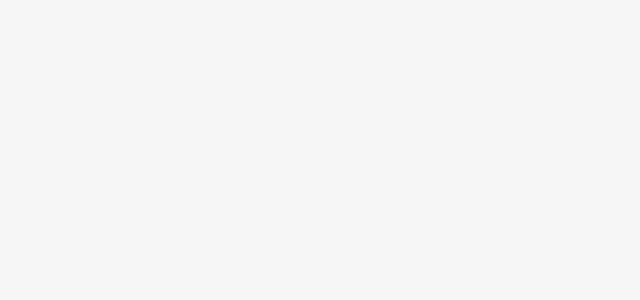
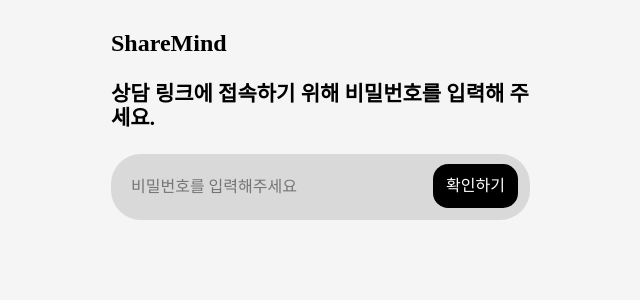
Before and after one commit to rmdnps10/sharemind-client, a React (Create React App) app: page /counselLink/1 in a window 1280 px wide. Before the commit this address had no page. Shown: the top 300 px of the page, without its empty margins (319-959 px from the left). Built offline with nearby package versions, Linux system fonts and the light colour scheme; a web font is replaced by a local one.

Commit message:
Feat: uuid 라우팅 구현, 채팅룸 통신 실패 시 비밀번호 입력 링크로

```diff
--- a/src/Router.tsx
+++ b/src/Router.tsx
@@ -12,9 +12,9 @@
       <Routes>
         <Route path="/request/:counselorId" element={<RequestPage />} />
         <Route path="/payment" element={<PaymentPage />} />
-        <Route path="/counselLink" element={<CounselLinkPage />} />
+        <Route path="/counselLink/:uuid" element={<CounselLinkPage />} />
         <Route path="/rating/:uuid" element={<RatingPage />} />
-        <Route path="/chat" element={<ChatRoomPage />}></Route>
+        <Route path="/chat/:uuid" element={<ChatRoomPage />}></Route>
         <Route path="/admin" element={<AdminPage />}></Route>
       </Routes>
     </>
--- a/src/components/CounselLink/PwInput.tsx
+++ b/src/components/CounselLink/PwInput.tsx
@@ -1,25 +1,23 @@
 import { instace } from 'api/axios';
 import { Input } from 'components/Common';
 import { useState } from 'react';
-import { useNavigate } from 'react-router-dom';
+import { useNavigate, useParams } from 'react-router-dom';
 import styled from 'styled-components';
 export const PwInput = () => {
   const [input, setInput] = useState('');
   const handleOnChange = (e: React.ChangeEvent<HTMLInputElement>) => {
     setInput(e.target.value);
   };
+  const params = useParams();
   const navigate = useNavigate();
   const onClickPasswordCheck = async () => {
-    // consult uuid 테스트용, 실제론 백엔드에서 메일로 링크를 쏴주기에,
-    // useParmas써서 parmas.uuid 이런식으로 받아오면 될듯하다
     try {
-      const res = await instace.post(
-        '/consults/f2de38ac-8173-4cc5-aeb2-e04eaf94bdbc',
-        {
-          password: input,
-        },
-      );
-      navigate('/chat', { state: { data: res.data, password: input } });
+      const res = await instace.post(`/consults/${params.uuid}`, {
+        password: input,
+      });
+      navigate(`/chat/${params.uuid}`, {
+        state: { data: res.data, password: input },
+      });
     } catch (err) {
       alert('비밀번호를 잘못 입력했습니다');
     }
--- a/src/pages/ChatRoomPage.tsx
+++ b/src/pages/ChatRoomPage.tsx
@@ -4,7 +4,7 @@
 import ChatHeader from 'components/Chatting/ChatHeader';
 import ChatInput from 'components/Chatting/ChatInput';
 import { useEffect, useState } from 'react';
-import { useLocation } from 'react-router-dom';
+import { useLocation, useNavigate, useParams } from 'react-router-dom';
 import styled from 'styled-components';
 
 interface messages {
@@ -14,8 +14,7 @@
 
 const ChatRoomPage = () => {
   const location = useLocation();
-  const { state } = location;
-  const { password } = state;
+  const params = useParams();
   // 고객인지, 상담사인지여부에 따라 랜더링 여부 다르게
   const [isCustomer, setIsCustomer] = useState<boolean>();
   // 경고 모달창 띄울지
@@ -34,16 +33,18 @@
   const [counselorName, setCounselorName] = useState<string>('');
   const [userName, setUserName] = useState<string>('');
   const [inputText, setInputText] = useState('');
+  const [consultid, setConsultid] = useState('');
+  const navigate = useNavigate();
 
   useEffect(() => {
     const getChatData = async () => {
-      const res = await instace.post(
-        '/consults/f2de38ac-8173-4cc5-aeb2-e04eaf94bdbc',
-        {
+      try {
+        const { state } = location;
+        const { password } = state;
+        const res = await instace.post('/consults/', {
           password: password,
-        },
-      );
-
+        });
+        setConsultid(res.data.consultId);
         setIsCustomer(res.data.loginByCustomer);
         const customerMessages = res.data.messageResponses.filter(
           (item: any) => item.isCustomer === true,
@@ -51,7 +52,9 @@
         const userMessages = res.data.messageResponses.filter(
           (item: any) => item.isCustomer === false,
         );
-      const customerContent = customerMessages.map((item: any) => item.content);
+        const customerContent = customerMessages.map(
+          (item: any) => item.content,
+        );
         const counselorContent = userMessages.map((item: any) => item.content);
         setMessages({
           customer: customerContent,
@@ -60,7 +63,10 @@
         setIsVisibleIntro(false);
         if (isCustomer) {
           setUserName(res.data.customerNickname);
-        if (messages.customer.length === 0 && messages.counselor.length === 0) {
+          if (
+            messages.customer.length === 0 &&
+            messages.counselor.length === 0
+          ) {
             setIsActiveInput(true);
           } else if (
             messages.customer.length === 1 &&
@@ -72,7 +78,10 @@
           }
         } else {
           setCounselorName(res.data.counselorNickname);
-        if (messages.counselor.length === 0 && messages.customer.length === 1) {
+          if (
+            messages.counselor.length === 0 &&
+            messages.customer.length === 1
+          ) {
             setIsActiveInput(true);
           } else if (
             messages.counselor.length === 1 &&
@@ -86,6 +95,9 @@
         }
         // 상담 종료 여부도 통신해야하자않나?
         setIsActiveCounsel(true);
+      } catch (err) {
+        navigate(`/counselLink/${params.uuid}`);
+      }
     };
 
     getChatData();
```
Lines whose indentation alone changed are shown as unchanged.
